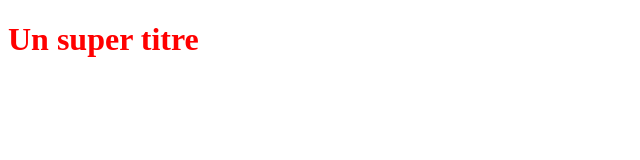
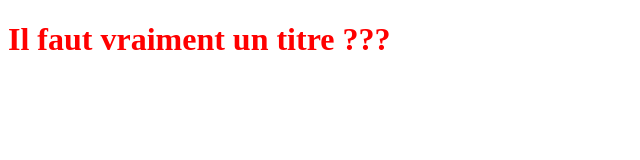
Before and after one commit to uhscsg/OpenClassRoomProject, a plain HTML site: page index.html in a window 1280 px wide. Shown: the whole page, without its empty margins (0-640 px from the left). Drawn offline with Linux system fonts and the light colour scheme.

Commit message:
Modification du titre

```diff
--- a/index.html
+++ b/index.html
@@ -5,6 +5,6 @@
     <link rel="stylesheet" type="text/css" href="styles.css">
 </head>
 <body>
-    <h1>Un super titre</h1>
+    <h1>Il faut vraiment un titre ???</h1>
 </body>
 </html>
```
